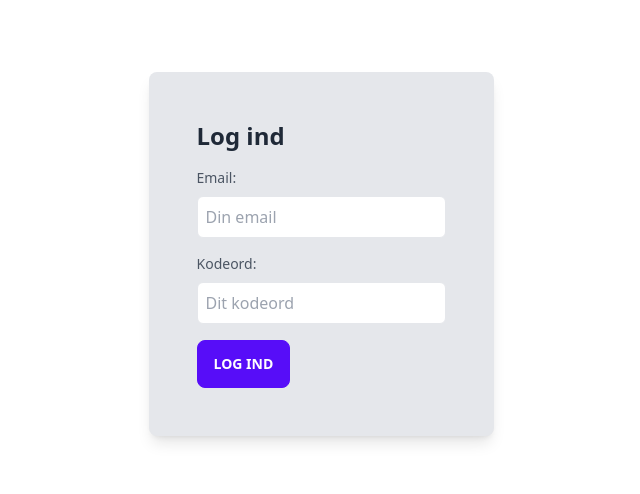
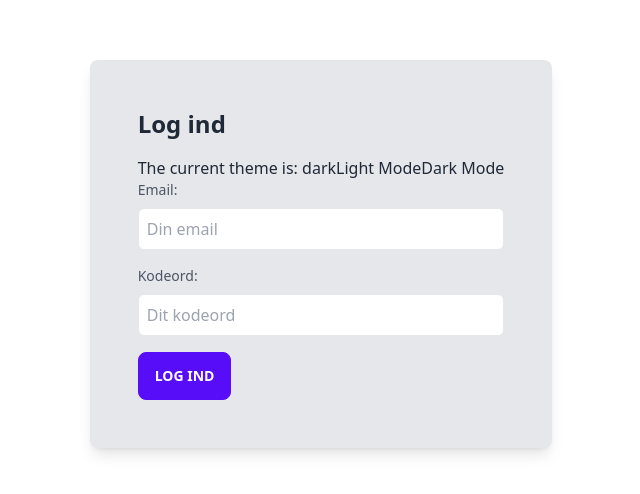
Before and after one commit to ValdemarLarsen/tablet, a Next.js app: page / in a window 1280 px wide. Shown: the part 146-640 px from the top of the page, without its empty margins (319-959 px from the left). Built offline with nearby package versions, Linux system fonts and the light colour scheme.

Commit message:
Tilføjet dark and white theme

```diff
--- a/pages/index.tsx
+++ b/pages/index.tsx
@@ -6,6 +6,7 @@
 import WindowListener from "../utils/WindowListener"
 import { useRouter } from 'next/router';
 import { sendNuiCallback } from '../utils/NuiCallbacks';
+import { useTheme } from "next-themes";
 
 const Homepage = () => (
     <>
@@ -23,7 +24,7 @@
 
 const HomepageContent = () => { // TO AVOID https://i.imgur.com/798mUI4.png (FOR DEMO PUPOSES ONLY)
     const dispatch = useDispatch()
-
+    const { theme, setTheme } = useTheme()
     const buttonClicked = useSelector((state: RootState) => state.app.buttonClicked)
 
 
@@ -55,6 +56,11 @@
         <div className="flex flex-col justify-center items-center w-screen h-screen bg-opacity-0 bg-black">
             <div className="p-12 bg-gray-200 rounded-lg shadow-lg">
                 <h1 className="text-2xl font-bold mb-4">Log ind</h1>
+                <div>
+                    The current theme is: {theme}
+                    <button onClick={() => setTheme('light')}>Light Mode</button>
+                    <button onClick={() => setTheme('dark')}>Dark Mode</button>
+                </div>
                 <form onSubmit={handleSubmit}>
                     <div className="mb-4">
                         <label htmlFor="email" className="block text-sm font-medium text-gray-600 mb-2">Email:</label>
```
